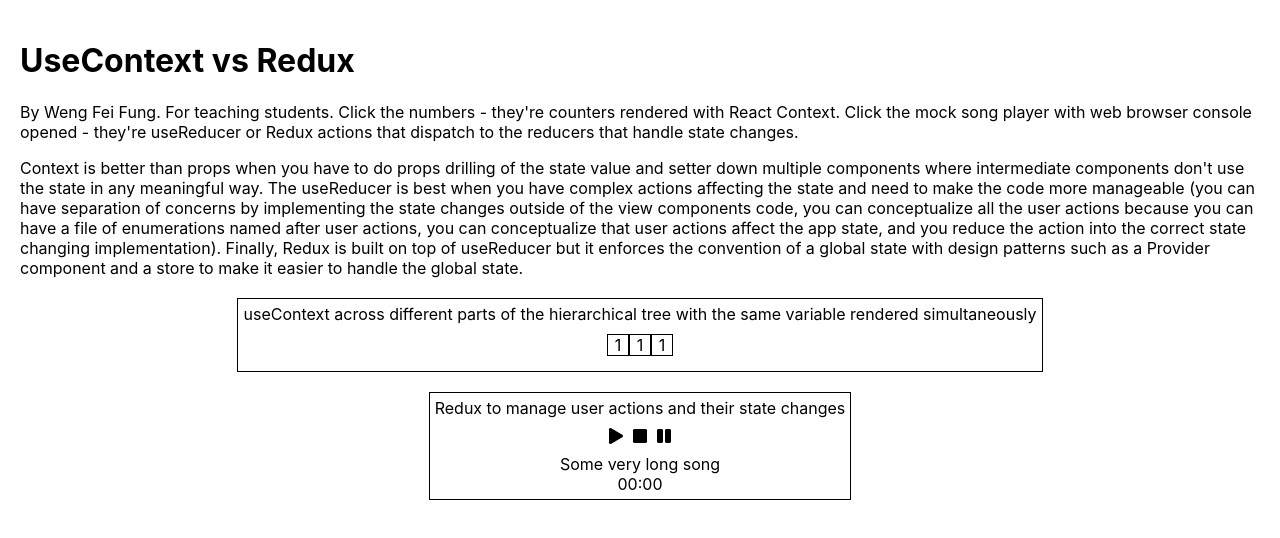
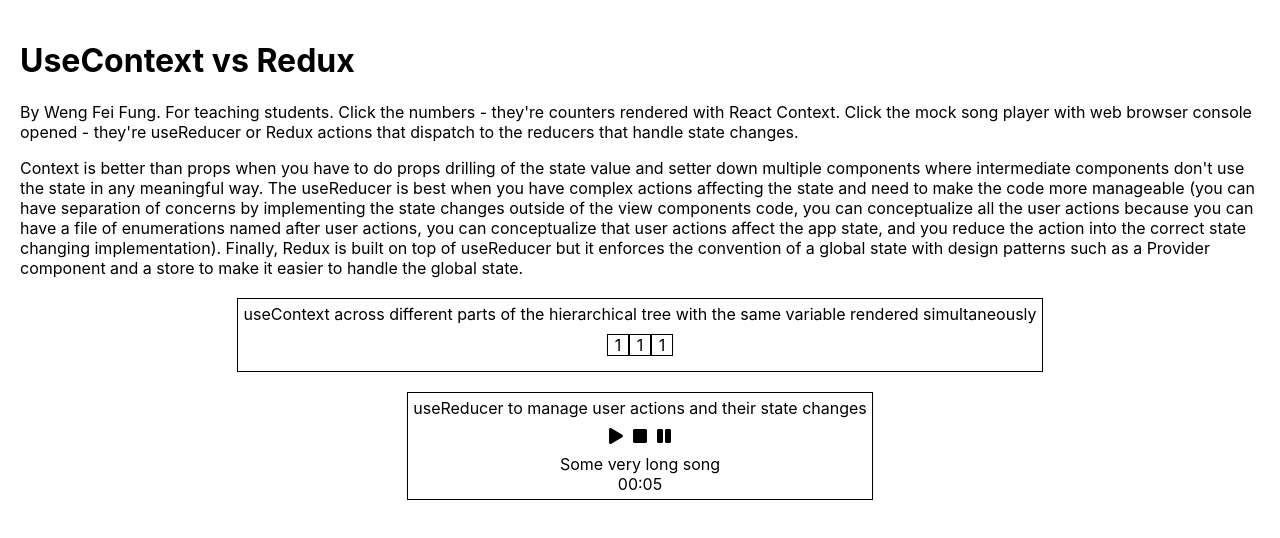
Before and after one commit to Siphon880gh/weng-teaches-react-states--context-reducers-redux, a React (Create React App) app: page / in a window 1280 px wide. Shown: the top 538 px of the page. Built offline with nearby package versions, Linux system fonts and the light colour scheme.

Commit message:
Simple logic (useState) before useReducer

```diff
--- a/src/sandboxRedux/Child.js
+++ b/src/sandboxRedux/Child.js
@@ -1,16 +1,43 @@
+import {useEffect, useRef, useState} from "react";
 import "./Child.css";
 
 function Child() {
+    function formatSecs_MMSS(seconds) {
+        const minutes = Math.floor(seconds / 60);
+        const remainingSeconds = seconds % 60;
+
+        const formattedMinutes = String(minutes).padStart(2, '0');
+        const formattedSeconds = String(remainingSeconds).padStart(2, '0');
+
+        return `${formattedMinutes}:${formattedSeconds}`;
+    }
+
+    const [secs, setSecs] = useState(0);
+    const intervalRef = useRef(null);
+
+    useEffect(() => {
+      if (!intervalRef.current) {
+        intervalRef.current = setInterval(() => {
+          setSecs((prevSecs) => prevSecs + 1);
+        }, 1000);
+      }
+
+      return () => {
+        clearInterval(intervalRef.current);
+        intervalRef.current = null;
+      };
+    }, []);
+
     return (
         <div style={{margin:"20px auto", width:"fit-content", border:"1px solid black", padding:"5px"}}>
-            <div style={{textAlign:"center"}}>Redux to manage user actions and their state changes</div>
+            <div style={{textAlign:"center"}}>useReducer to manage user actions and their state changes</div>
             <div style={{display:"flex", gap:"10px", justifyContent:"center", margin:"10px"}}>
                 <i className="fas fa-play" style={{cursor:"pointer"}}></i>
                 <i className="fas fa-stop" style={{cursor:"pointer"}}></i>
                 <i className="fas fa-pause" style={{cursor:"pointer"}}></i>
             </div>
             <div style={{width:"fit-content", margin:"0 auto"}}>Some very long song</div>
-            <div style={{width:"fit-content", margin:"0 auto"}}><span>00:00</span></div>
+            <div style={{width:"fit-content", margin:"0 auto"}}><span>{formatSecs_MMSS(secs)}</span></div>
         </div>
     )
 }
```
